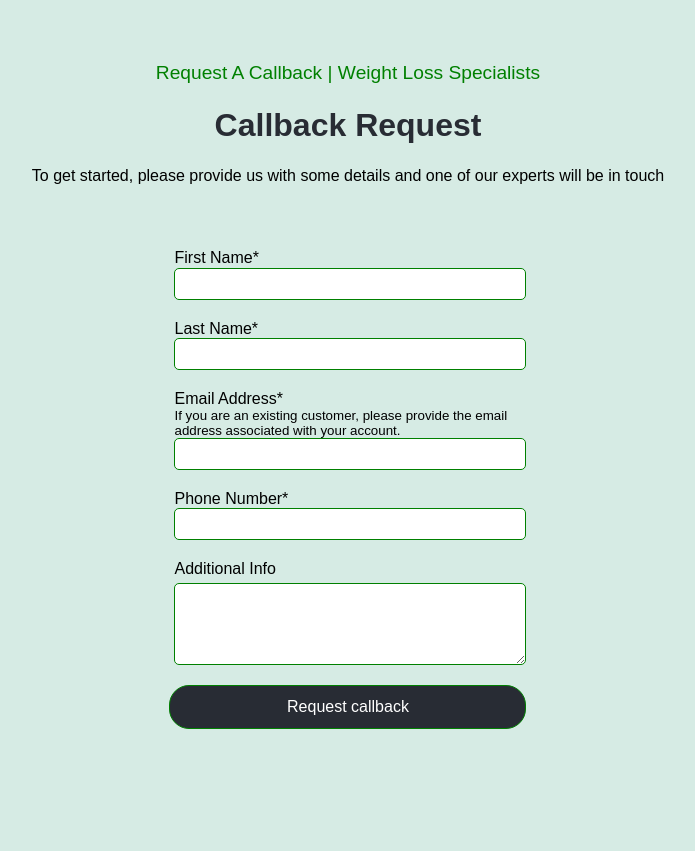
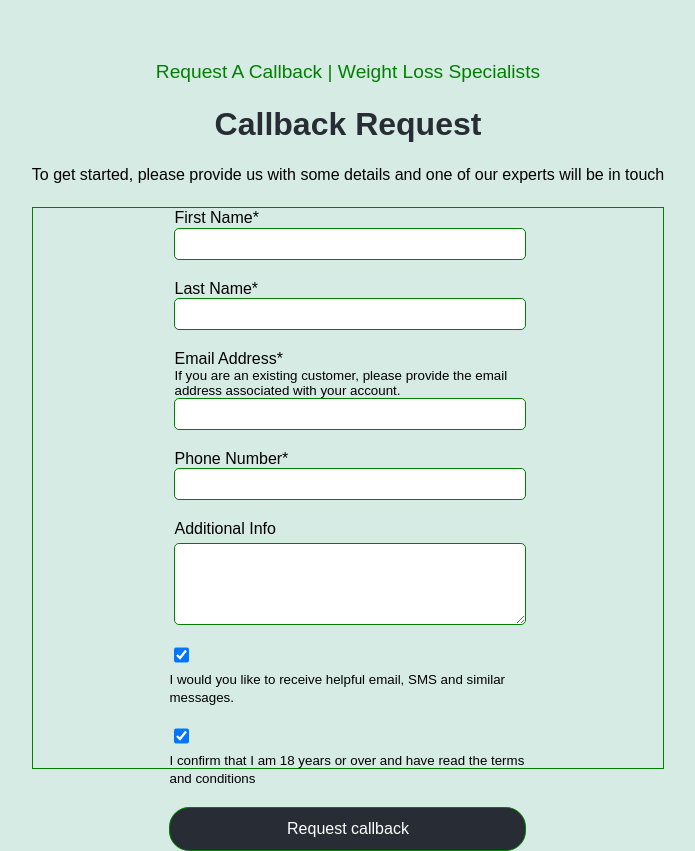
Before and after one commit to sarajbeazley/weight-loss-app, a React (Create React App) app: page /form in a window 1280 px wide. Shown: the whole page, without its empty margins (292-987 px from the left). Before the commit the page ends 800 px from the top, so only its background shows below. Built offline with nearby package versions, Linux system fonts and the light colour scheme.

Commit message:
added footer

```diff
--- a/src/App.css
+++ b/src/App.css
@@ -23,12 +23,18 @@ body {
 
 .nav-bar {
   display: grid;
-  grid-template-columns: 140px 120px 120px 120px 200px 120px 140px;
+  grid-template-columns: 140px 100px 100px 100px 320px 80px 140px;
   background-color: white;
-  padding: 20px;
   font-size: medium;
   color: #282c34;
   place-items: center;
+
+}
+
+img.logo{
+  width: 90px;
+  height: 90px;
+
 
 }
 
@@ -159,7 +165,6 @@ input {
   border-radius: 5px;
   display: inline;
 
-
 }
 
 textarea {
@@ -175,6 +180,22 @@ textarea {
 .expert {
   margin-top: 40px;
   text-align: center;
+
+
+}
+
+.expert-ask{
+  margin-top: 20px;
+  text-align: center;
+}
+
+.expert-form-container{
+  display: grid;
+  justify-content: center;
+  align-items: center;
+  height: 30vh;
+  margin-bottom: 30px;
+
 }
 
 .expert-form {
@@ -183,8 +204,8 @@ textarea {
   gap: 10px;
   margin-top: 80px;
 
+  }
 
-}
 
 .form-body {
   display: grid;
@@ -206,6 +227,8 @@ textarea {
   align-items: center;
   height: 70vh;
   margin-bottom: 20px;
+  border: 1px solid green;
+
 
 }
 
@@ -258,7 +281,19 @@ form {
 
 }
 
+.checkbox-input{
+ width:15px
+}
+
 
 .footer {
-  margin-top: 50px;
+  display: grid;
+  grid-template-columns: 180px 180px 180px 180px 180px;
+background-color: white;
+  padding: 20px;
+  font-size: medium;
+  color: #282c34;
+  place-items: center;
+  margin-bottom: 10px;
+
 }
--- a/src/FormPage.js
+++ b/src/FormPage.js
@@ -8,15 +8,18 @@ export default function FormPage() {
     emailAddress: " ",
     phoneNumber: " ",
     info: " ",
+    marketing: true,
+    over18: true,
   });
 
   console.log(formData.info);
 
   function handleChange(event) {
+    const{name, value, type, checked} = event.target
     setFormData((prevFormData) => {
       return {
         ...prevFormData,
-        [event.target.name]: event.target.value,
+        [name]: type === "checkbox" ? checked : value,
       };
     });
   }
@@ -32,14 +35,16 @@ export default function FormPage() {
       <container className="form-container">
         <form>
           <p className="input-info">First Name*</p>
-        <input className="callback-input"
+          <input
+            className="callback-input"
             type="text"
             onChange={handleChange}
             name="firstName"
             value={formData.firstName}
           />
           <p className="input-info">Last Name*</p>
-        <input className="callback-input"
+          <input
+            className="callback-input"
             type="text"
             onChange={handleChange}
             name="lastName"
@@ -50,22 +55,43 @@ export default function FormPage() {
             If you are an existing customer, please provide the email address
             associated with your account.
           </small>
-        <input className="callback-input"
+          <input
+            className="callback-input"
             type="number"
             onChange={handleChange}
             name="emailAddress"
             value={formData.emailAddress}
           />
           <p className="input-info">Phone Number*</p>
-        <input className="callback-input"
+          <input
+            className="callback-input"
             type="number"
             onChange={handleChange}
             name="phoneNumber"
             value={formData.phoneNumber}
           />
           <p className="input-info">Additional Info</p>
-        <textarea value={formData.info} onChange={handleChange} name="info" className="textarea-input"/>
-
+          <textarea className="textarea-input"
+            value={formData.info}
+            onChange={handleChange}
+            name="info"
+          />
+          <input className="checkbox-input"
+          type="checkbox"
+          id="marketing"
+          checked={formData.marketing}
+          onChange={handleChange}
+          name="marketing"
+           />
+           <label htmlFor="marketing"><small>I would you like to receive helpful email, SMS and similar messages.</small></label>
+           <input className="checkbox-input"
+          type="checkbox"
+          id="over18"
+          checked={formData.over18}
+          onChange={handleChange}
+          name="over18"
+           />
+           <label htmlFor="over18"><small>I confirm that I am 18 years or over and have read the terms and conditions</small></label>
           <button className="button-request-callback">Request callback</button>
         </form>
       </container>
--- a/src/MainPage.js
+++ b/src/MainPage.js
@@ -4,7 +4,9 @@ export default function MainPage(){
    return(
     <div className="container">
       <nav className="nav-bar">
-        <p className="logo">LOGO</p>
+        <p>
+          <img className="logo" src="https://t3.ftcdn.net/jpg/02/00/59/16/240_F_200591657_hadzwcNvSeW9Y8ny0koAfv0hHPBtWoS4.jpg"/>
+        </p>
         <p className="about"><b>About Us</b></p>
         <p className="surgery"><b>Surgery</b></p>
         <p className="shop"><b>Shop</b></p>
@@ -59,8 +61,9 @@ export default function MainPage(){
       </main>
       <p className="expert">
         <h1>Ask an Expert</h1>
-        <p className="expert">Do you have a question about surgery? Want to enquire about a procedure? Fill in the form and we will be in touch very soon.</p>
+        <p className="expert-ask">Do you have a question about surgery? Want to enquire about a procedure? Fill in the form and we will be in touch very soon.</p>
       </p>
+      <container className="expert-form-container">
       <form className="expert-form">
         <input type="text" placeholder="First Name" />
         <input type="text" placeholder="Last Name" />
@@ -68,9 +71,16 @@ export default function MainPage(){
         <input type="phone" placeholder="Phone Number" />
         <textarea type="message" placeholder="Message" />
       </form>
+      </container>
       <footer className="footer">
-        This is the footer: Here will go contact details and other links
+      <p className="contact"><b>Contact Us</b></p>
+        <p className="blog"><b>Blog</b></p>
+        <p className="testimonials"><b>Testimonials</b></p>
+        <p className="community"><b>Community</b></p>
+        <p className="support"><b>Support</b></p>
       </footer>
+      <small>2023 CoName. All rights reserved.</small>
+        <small>Registered in England No. 210580. Address 286 Kilburn Lane, London W10 4BW, England. Terms and conditions subject to change without notice.</small>
     </div>
    )
 
```
Lines whose indentation alone changed are shown as unchanged.
